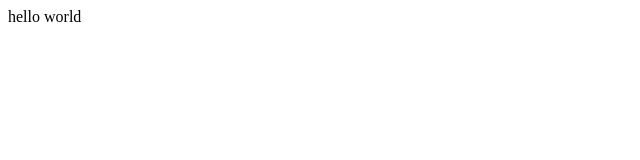
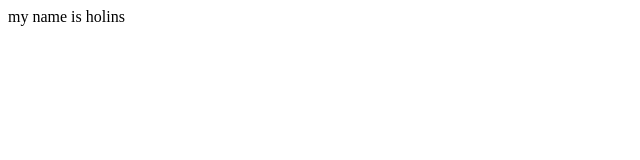
Before and after one commit to holibhai/samplerepo, a plain HTML site: page index.html in a window 1280 px wide. Shown: the full height of the page, 0-640 px from the left. Drawn offline with Linux system fonts and the light colour scheme.

Commit message:
feat:change my full name

```diff
--- a/index.html
+++ b/index.html
@@ -6,6 +6,6 @@
     <title>Document</title>
 </head>
 <body>
-    hello world
+    my name is holins
 </body>
 </html>
```
